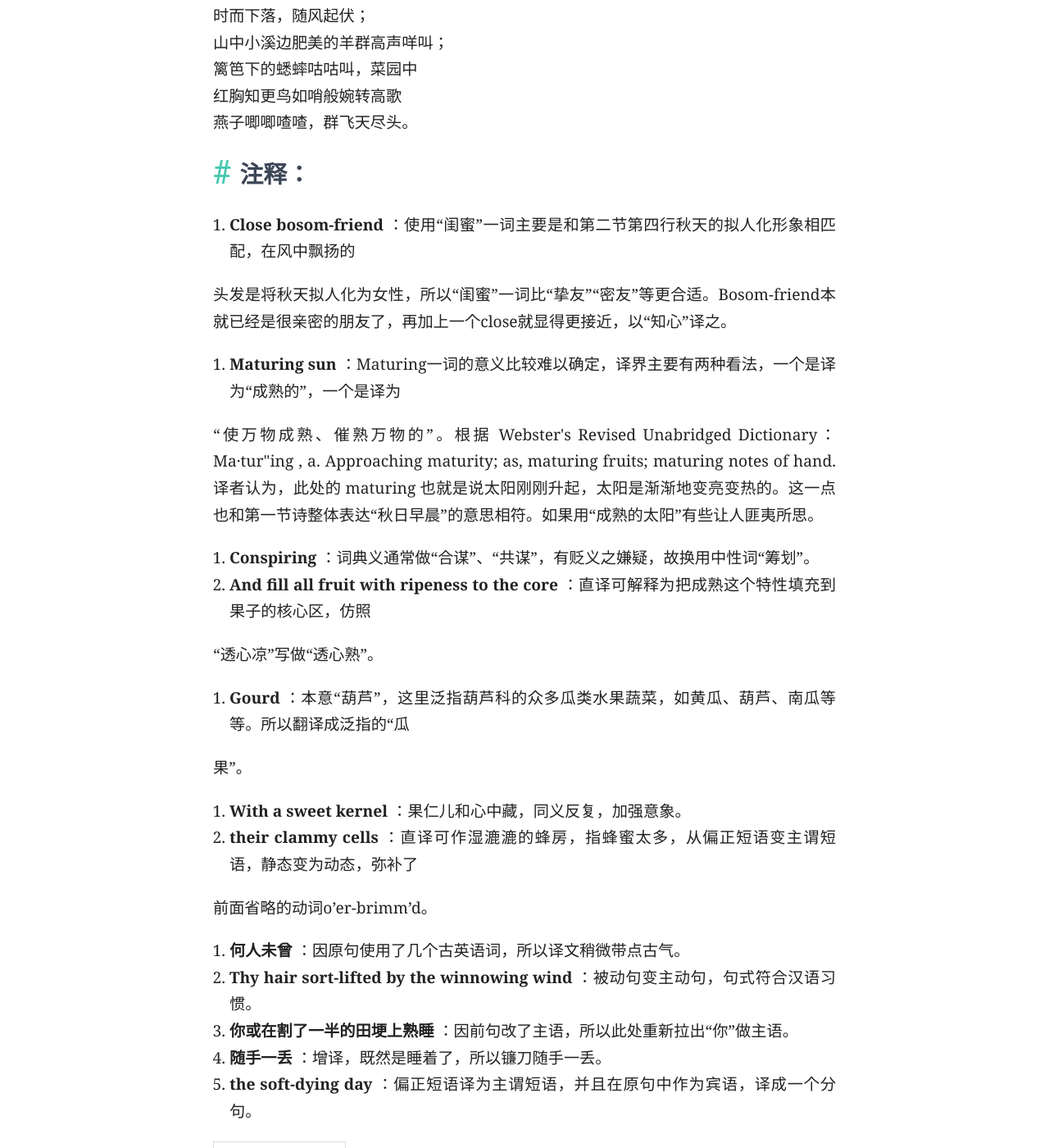
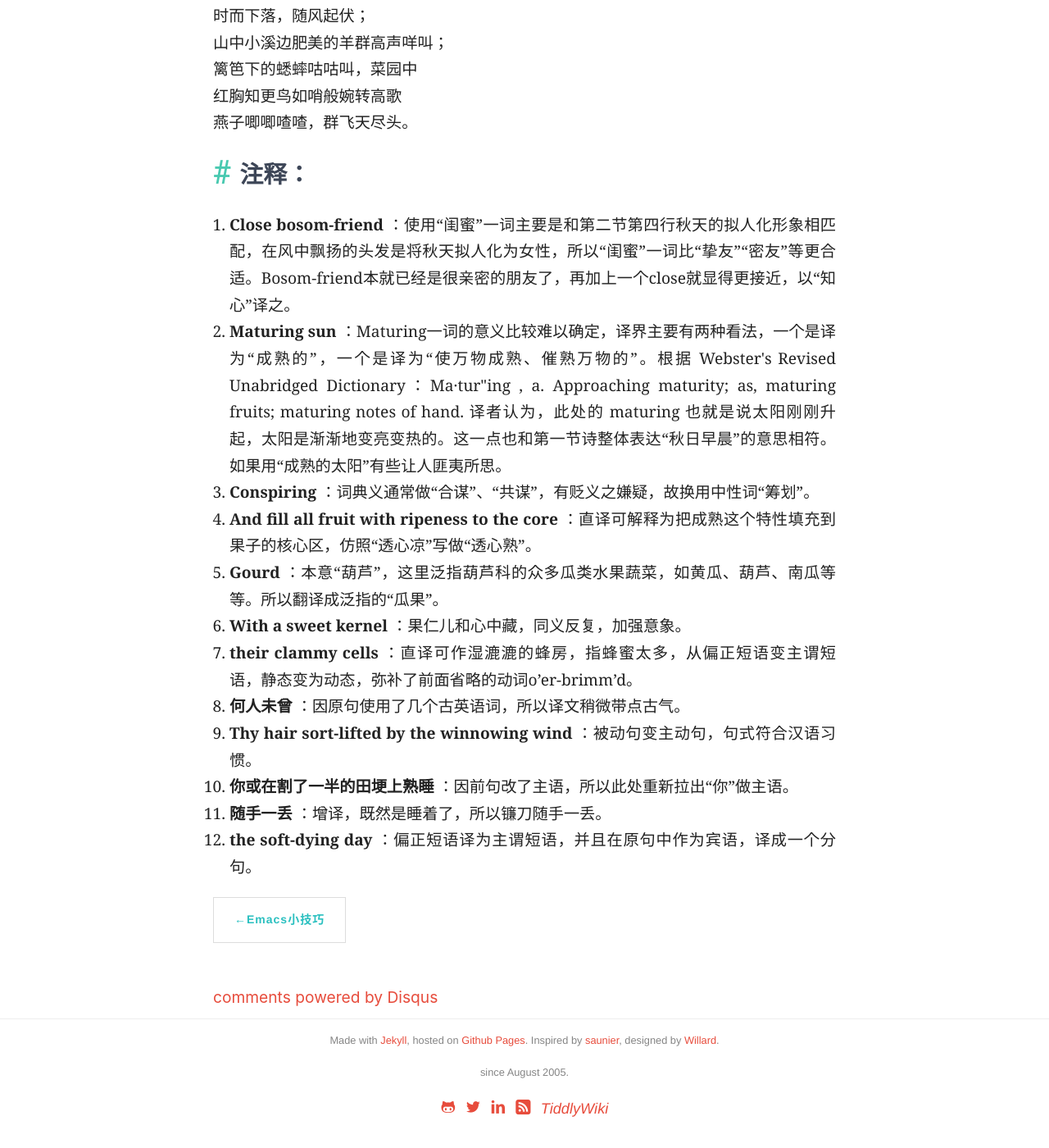
Before and after one commit to esperisto/esperisto.github.io, a Jekyll site: the page built from _posts/2025-03-17-Translation-of-To-Autumn-by-John-Keats.html, in a window 1280 px wide and 1400 px high, scrolled down 4053 px. Shown: the whole window at 82% size. Built offline with Jekyll 4.4.1, drawn with Linux system fonts in a browser that asks for light colours; nearby versions of some CDN libraries; comment, search, counter and statistics services are not loaded.

Commit message:
更正换行错误

```diff
--- a/_posts/2025-03-17-Translation-of-To-Autumn-by-John-Keats.html
+++ b/_posts/2025-03-17-Translation-of-To-Autumn-by-John-Keats.html
@@ -153,46 +153,22 @@ And full-grown lambs loud bleat from hilly bourn;<br />
 <h2 id="org56a0771">注释：</h2>
 <div class="outline-text-2" id="text-org56a0771">
 <ol class="org-ol">
-<li><b>Close bosom-friend</b> ：使用“闺蜜”一词主要是和第二节第四行秋天的拟人化形象相匹配，在风中飘扬的</li>
-</ol>
-<p>
-头发是将秋天拟人化为女性，所以“闺蜜”一词比“挚友”“密友”等更合适。Bosom-friend本就已经是很亲密的朋友了，再加上一个close就显得更接近，以“知心”译之。
-</p>
+<li><b>Close bosom-friend</b> ：使用“闺蜜”一词主要是和第二节第四行秋天的拟人化形象相匹配，在风中飘扬的头发是将秋天拟人化为女性，所以“闺蜜”一词比“挚友”“密友”等更合适。Bosom-friend本就已经是很亲密的朋友了，再加上一个close就显得更接近，以“知心”译之。</li>
 
-<ol class="org-ol">
-<li><b>Maturing sun</b> ：Maturing一词的意义比较难以确定，译界主要有两种看法，一个是译为“成熟的”，一个是译为</li>
-</ol>
-<p>
-“使万物成熟、催熟万物的”。根据 Webster's Revised Unabridged Dictionary：Ma·tur"ing , a. Approaching
-maturity; as, maturing fruits; maturing notes of hand. 译者认为，此处的 maturing 也就是说太阳刚刚升起，太阳是渐渐地变亮变热的。这一点也和第一节诗整体表达“秋日早晨”的意思相符。如果用“成熟的太阳”有些让人匪夷所思。
-</p>
+<li><b>Maturing sun</b> ：Maturing一词的意义比较难以确定，译界主要有两种看法，一个是译为“成熟的”，一个是译为“使万物成熟、催熟万物的”。根据 Webster's Revised Unabridged Dictionary：Ma·tur"ing ,
+a. Approaching maturity; as, maturing fruits; maturing notes of hand. 译者认为，此处的 maturing
+也就是说太阳刚刚升起，太阳是渐渐地变亮变热的。这一点也和第一节诗整体表达“秋日早晨”的意思相符。如果用“成熟的太阳”有些让人匪夷所思。</li>
 
-<ol class="org-ol">
 <li><b>Conspiring</b> ：词典义通常做“合谋”、“共谋”，有贬义之嫌疑，故换用中性词“筹划”。</li>
 
-<li><b>And fill all fruit with ripeness to the core</b> ：直译可解释为把成熟这个特性填充到果子的核心区，仿照</li>
-</ol>
-<p>
-“透心凉”写做“透心熟”。
-</p>
+<li><b>And fill all fruit with ripeness to the core</b> ：直译可解释为把成熟这个特性填充到果子的核心区，仿照“透心凉”写做“透心熟”。</li>
 
-<ol class="org-ol">
-<li><b>Gourd</b> ：本意“葫芦”，这里泛指葫芦科的众多瓜类水果蔬菜，如黄瓜、葫芦、南瓜等等。所以翻译成泛指的“瓜</li>
-</ol>
-<p>
-果”。
-</p>
+<li><b>Gourd</b> ：本意“葫芦”，这里泛指葫芦科的众多瓜类水果蔬菜，如黄瓜、葫芦、南瓜等等。所以翻译成泛指的“瓜果”。</li>
 
-<ol class="org-ol">
 <li><b>With a sweet kernel</b> ：果仁儿和心中藏，同义反复，加强意象。</li>
 
-<li><b>their clammy cells</b> ：直译可作湿漉漉的蜂房，指蜂蜜太多，从偏正短语变主谓短语，静态变为动态，弥补了</li>
-</ol>
-<p>
-前面省略的动词o’er-brimm’d。
-</p>
+<li><b>their clammy cells</b> ：直译可作湿漉漉的蜂房，指蜂蜜太多，从偏正短语变主谓短语，静态变为动态，弥补了前面省略的动词o’er-brimm’d。</li>
 
-<ol class="org-ol">
 <li><b>何人未曾</b> ：因原句使用了几个古英语词，所以译文稍微带点古气。</li>
 
 <li><b>Thy hair sort-lifted by the winnowing wind</b> ：被动句变主动句，句式符合汉语习惯。</li>
```
